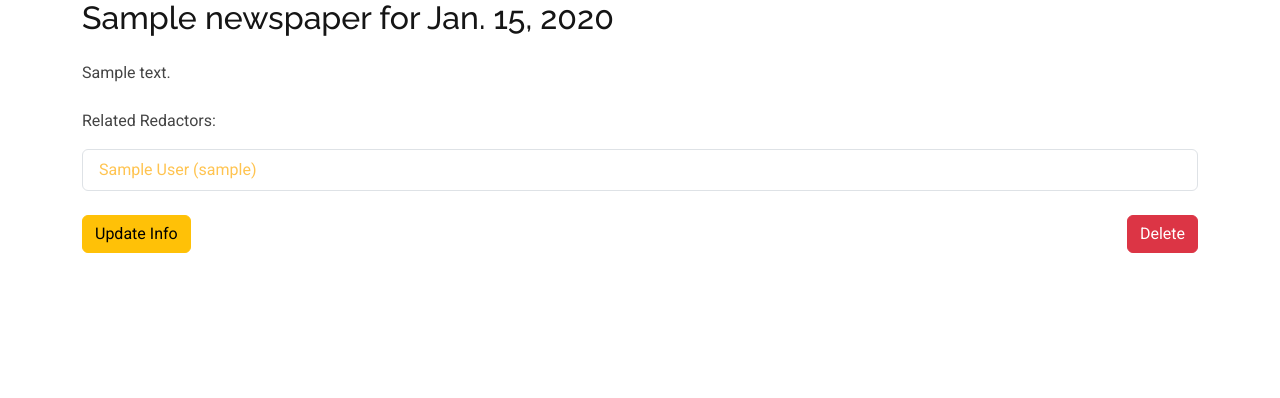
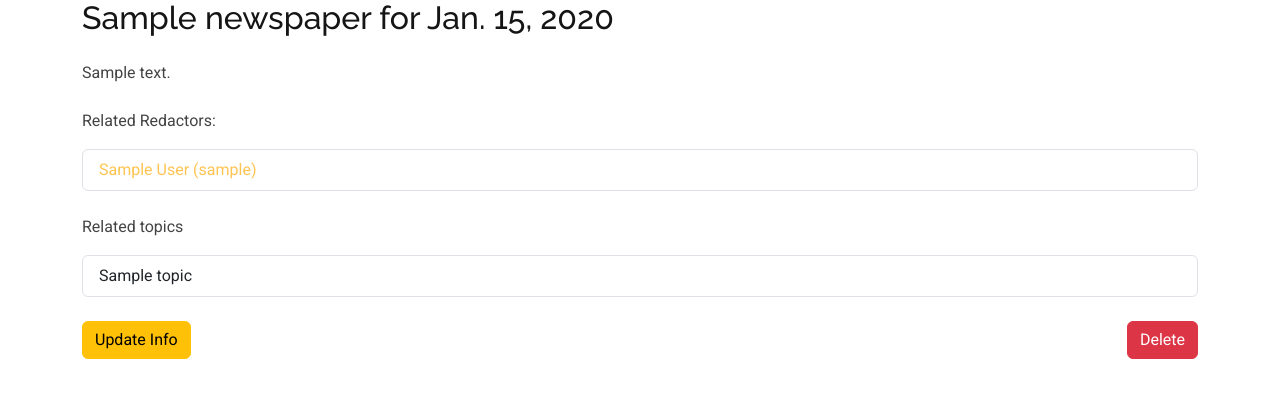
Before and after one commit to Wallian169/newspaper-agency, a Django app: page /newspapers/1/ in a window 1280 px wide. Shown: the part 129-527 px from the top of the page. Run offline with Django 5.2, Linux system fonts and the light colour scheme; a user stored in the database is signed in; tables that the repository leaves empty hold one stand-in row (values such as "Sample post"); some libraries are stand-ins or nearby versions.

Commit message:
modified NewspaperDetailView to display related topics

```diff
--- a/manage_app/views.py
+++ b/manage_app/views.py
@@ -202,7 +202,7 @@ class NewspaperListView(LoginRequiredMixin, generic.ListView):
 
 class NewspaperDetailView(LoginRequiredMixin, generic.DetailView):
     model = Newspaper
-    queryset = Newspaper.objects.prefetch_related("publishers")
+    queryset = Newspaper.objects.prefetch_related("publishers").prefetch_related("topics")
 
 
 class NewspaperCreateView(LoginRequiredMixin, generic.CreateView):
@@ -228,30 +228,6 @@ class NewspaperDeleteView(LoginRequiredMixin, generic.DeleteView):
         context["object"] = self.object.title
         return context
 
-
-# class TopicUpdateDeleteView(generic.UpdateView):
-#     model = Topic
-#     form_class = TopicForm
-#     template_name = "manage_app/create_update_form.html"
-#     success_url = reverse_lazy("manage_app:topics")
-#
-#     def post(self, request, *args, **kwargs):
-#         if "delete" in request.POST:
-#             return render(
-#                 request,
-#                 'manage_app/confirm_delete.html',
-#                 {
-#                     "object": self.get_object(),
-#                     "object_type": "Topic"
-#                 }
-#             )
-#         return super().post(request, *args, **kwargs)
-#
-#     def form_valid(self, form):
-#         if self.request.POST.get("confirm_delete"):
-#             self.object.delete()
-#             return redirect(self.success_url)
-#         return super().form_valid(form)
 
 class TopicUpdateDeleteView(LoginRequiredMixin, View):
     success_url = reverse_lazy("manage_app:topics")
--- a/templates/manage_app/newspaper_detail.html
+++ b/templates/manage_app/newspaper_detail.html
@@ -22,6 +22,14 @@
                 </li>
             {% endfor %}
         </ul>
+        <p>Related topics</p>
+        <ul class="list-group mb-4">
+            {% for topic in newspaper.topics.all %}
+                <li class="list-group-item">
+                    {{ topic }}
+                </li>
+            {% endfor %}
+        </ul>
 
         <div class="d-flex justify-content-between">
             <a href="{% url 'manage_app:newspaper-update' pk=newspaper.pk %}" class="btn btn-warning">Update Info</a>
```
